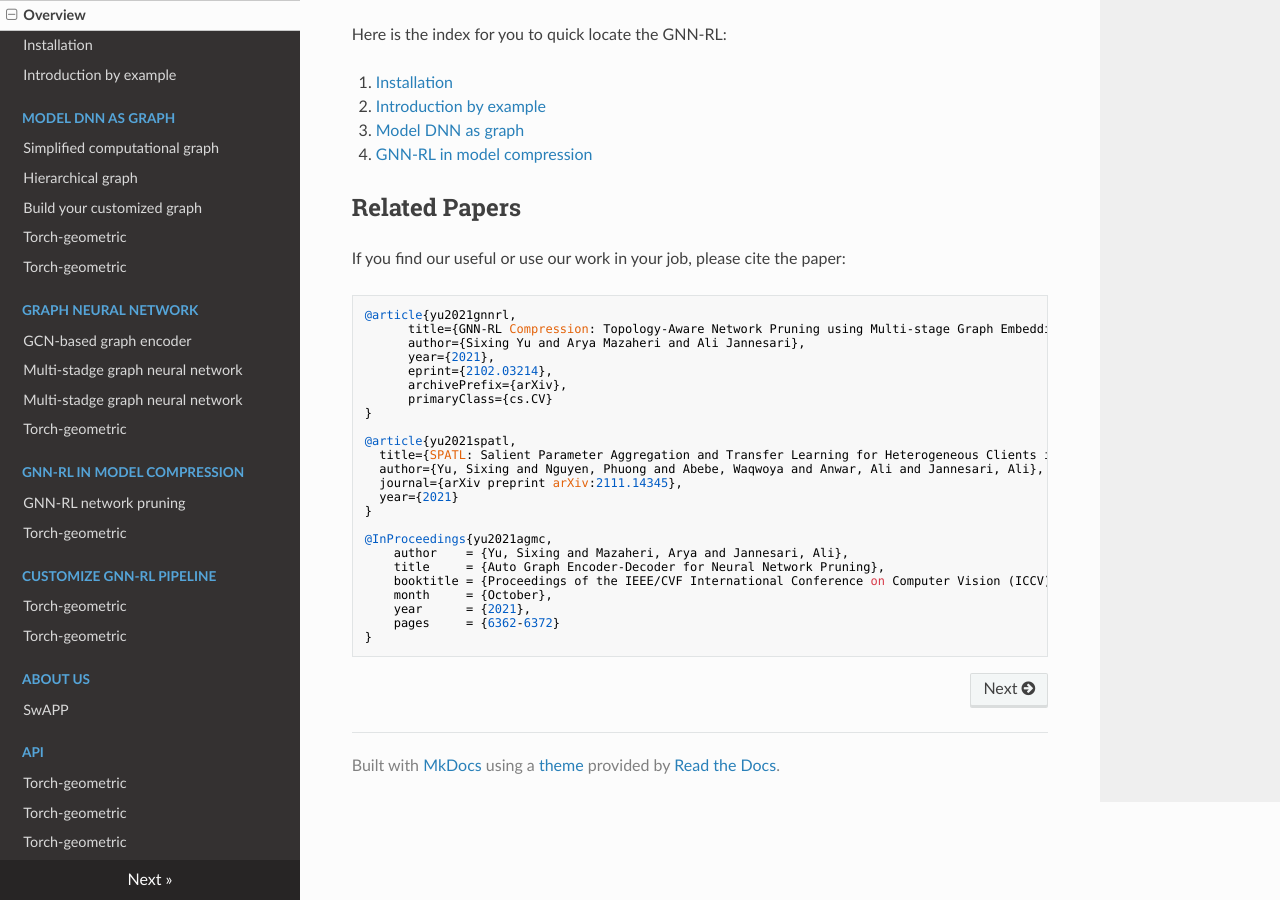
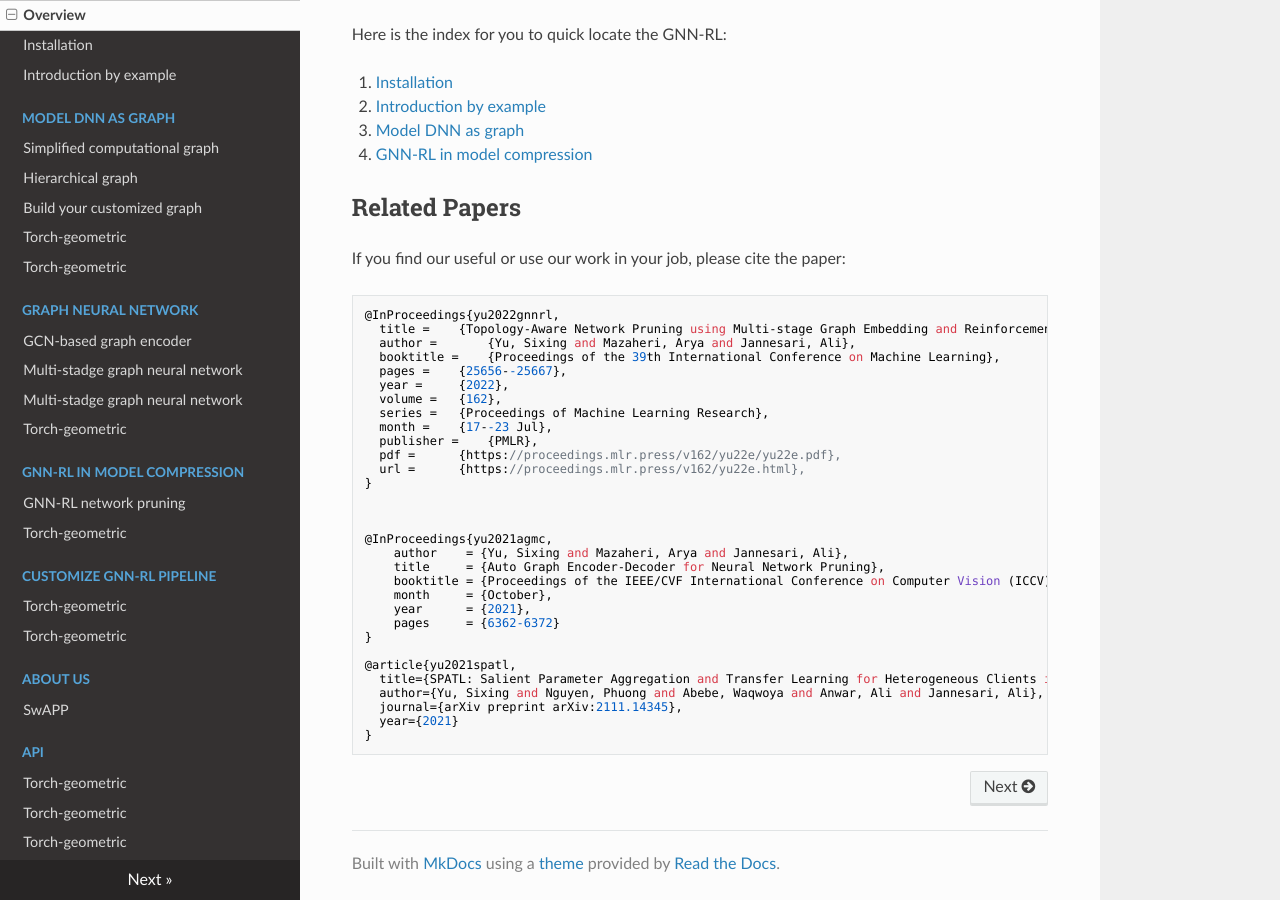
Before and after one commit to yusx-swapp/GNN-RL-Model-Compression, an MkDocs documentation site: the page built from docs/overview.md, in a window 1280 px wide and 900 px high, scrolled down 828 px. Built offline with MkDocs 1.6.1, drawn with Linux system fonts in a browser that asks for light colours; nearby versions of some CDN libraries.

Commit message:
updates docs

```diff
--- a/docs/overview.md
+++ b/docs/overview.md
@@ -61,21 +61,21 @@
 ## Related Papers
 If you find our useful or use our work in your job, please cite the paper:
 
-    @article{yu2021gnnrl,
-          title={GNN-RL Compression: Topology-Aware Network Pruning using Multi-stage Graph Embedding and Reinforcement Learning},
-          author={Sixing Yu and Arya Mazaheri and Ali Jannesari},
-          year={2021},
-          eprint={2102.03214},
-          archivePrefix={arXiv},
-          primaryClass={cs.CV}
+    @InProceedings{yu2022gnnrl,
+      title = 	 {Topology-Aware Network Pruning using Multi-stage Graph Embedding and Reinforcement Learning},
+      author =       {Yu, Sixing and Mazaheri, Arya and Jannesari, Ali},
+      booktitle = 	 {Proceedings of the 39th International Conference on Machine Learning},
+      pages = 	 {25656--25667},
+      year = 	 {2022},
+      volume = 	 {162},
+      series = 	 {Proceedings of Machine Learning Research},
+      month = 	 {17--23 Jul},
+      publisher =    {PMLR},
+      pdf = 	 {https://proceedings.mlr.press/v162/yu22e/yu22e.pdf},
+      url = 	 {https://proceedings.mlr.press/v162/yu22e.html},
     }
 
-    @article{yu2021spatl,
-      title={SPATL: Salient Parameter Aggregation and Transfer Learning for Heterogeneous Clients in Federated Learning},
-      author={Yu, Sixing and Nguyen, Phuong and Abebe, Waqwoya and Anwar, Ali and Jannesari, Ali},
-      journal={arXiv preprint arXiv:2111.14345},
-      year={2021}
-    }
+
 
     @InProceedings{yu2021agmc,
         author    = {Yu, Sixing and Mazaheri, Arya and Jannesari, Ali},
@@ -85,3 +85,10 @@
         year      = {2021},
         pages     = {6362-6372}
     }
+
+    @article{yu2021spatl,
+      title={SPATL: Salient Parameter Aggregation and Transfer Learning for Heterogeneous Clients in Federated Learning},
+      author={Yu, Sixing and Nguyen, Phuong and Abebe, Waqwoya and Anwar, Ali and Jannesari, Ali},
+      journal={arXiv preprint arXiv:2111.14345},
+      year={2021}
+    }
```
Also changed, not shown: docs/index.md (+21 -13 lines).
